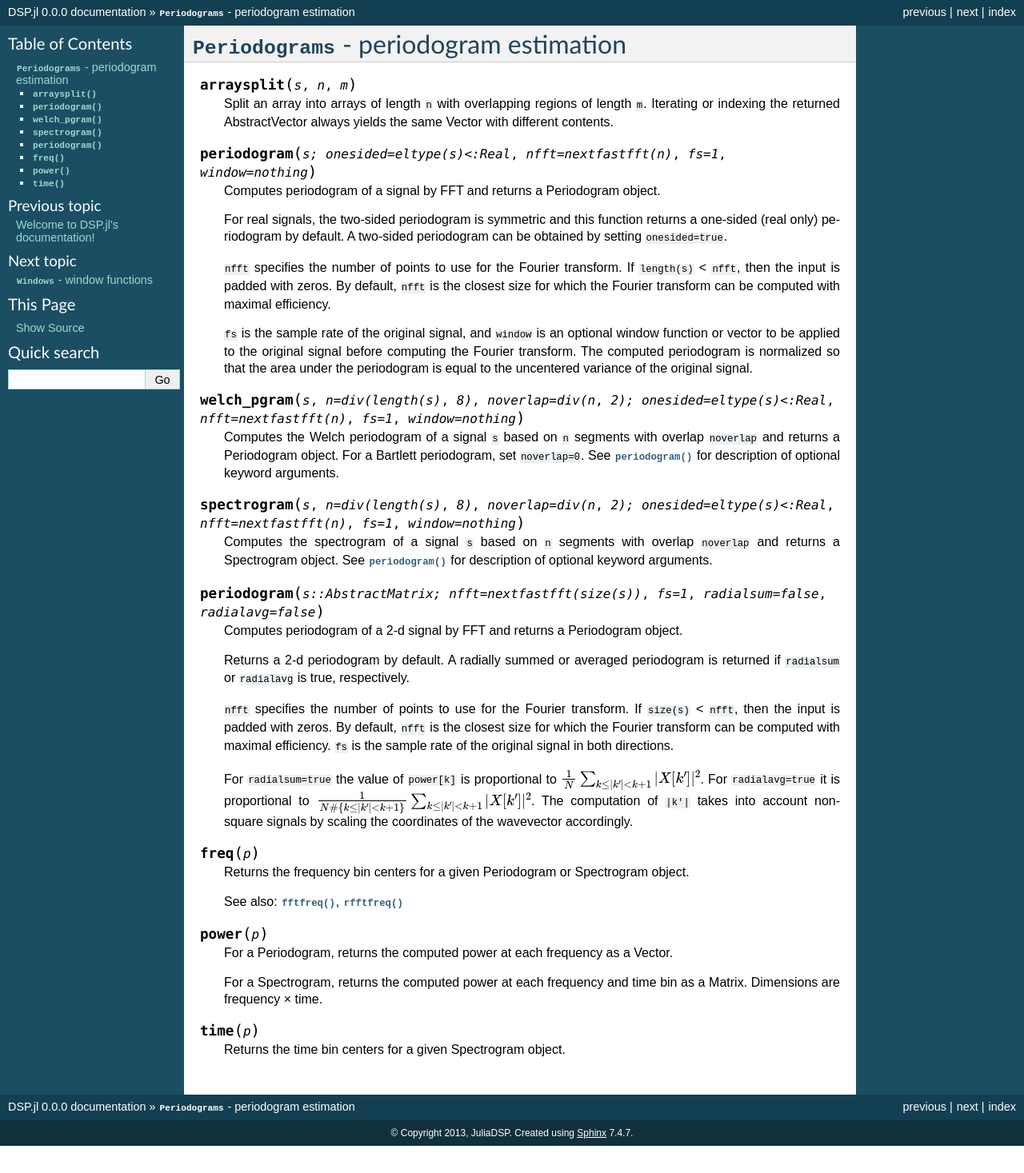
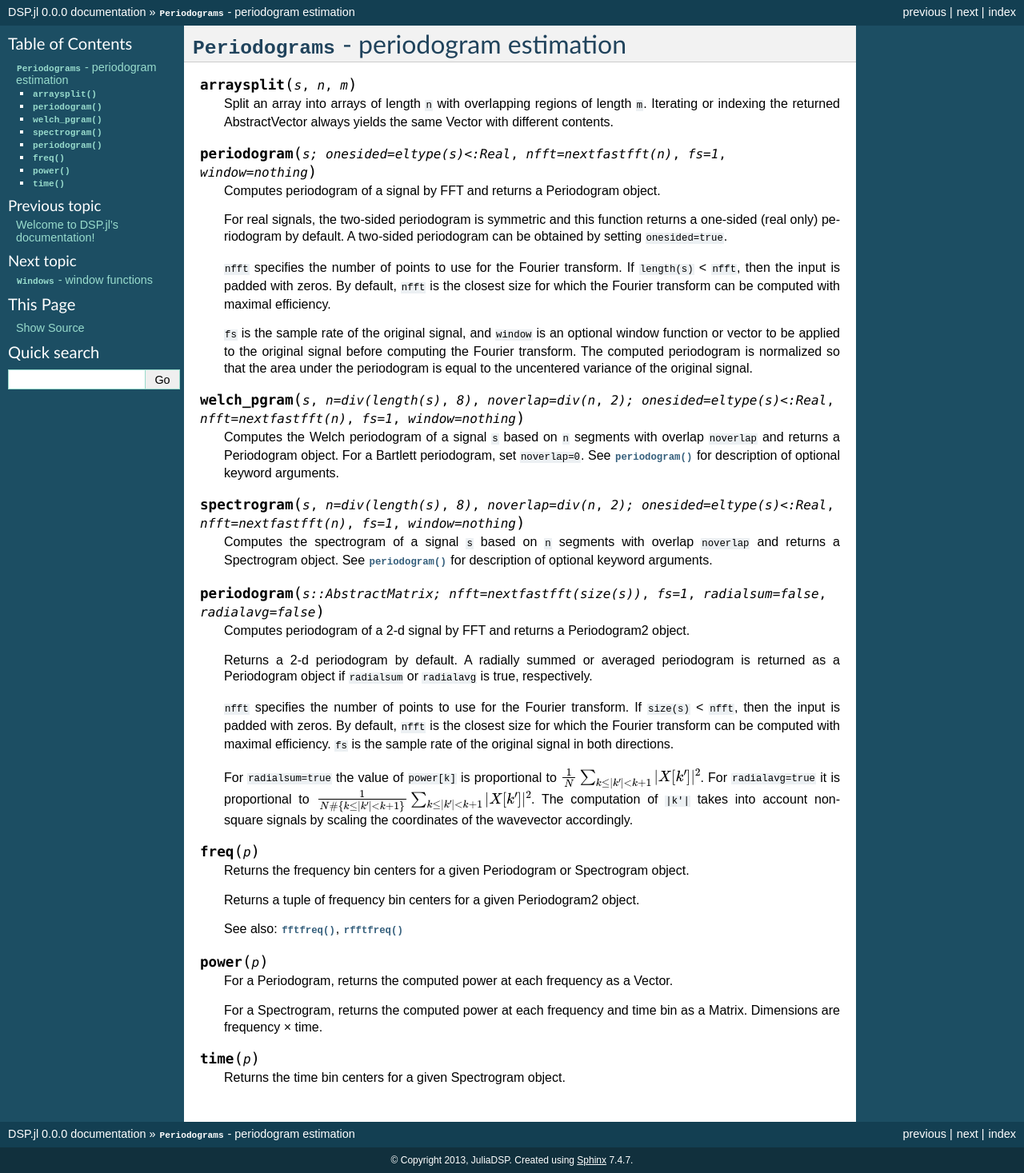
Before and after one commit to JuliaDSP/DSP.jl, a Sphinx documentation site: the page built from doc/periodograms.rst, in a window 1280 px wide. Shown: the whole page at 80% size. Built offline with Sphinx 7.4.7, drawn with Linux system fonts in a browser that asks for light colours; formulas are drawn with MathJax 3; before the commit the page ends 1433 px from its top, so only the background shows below that.

Commit message:
Frequencies2 removed
two Frequencies objects used instead
fftshift for Periodogram2 added + tests
v0.2 support removed

```diff
--- a/doc/periodograms.rst
+++ b/doc/periodograms.rst
@@ -43,11 +43,11 @@
 .. function:: periodogram(s::AbstractMatrix; nfft=nextfastfft(size(s)), fs=1, radialsum=false, radialavg=false)
 
     Computes periodogram of a 2-d signal by FFT and returns a
-    Periodogram object.
+    Periodogram2 object.
 
     Returns a 2-d periodogram by default. A radially summed or
-    averaged periodogram is returned if ``radialsum`` or
-    ``radialavg`` is true, respectively.
+    averaged periodogram is returned as a Periodogram object
+    if ``radialsum`` or  ``radialavg`` is true, respectively.
 
     ``nfft`` specifies the number of points to use for the Fourier
     transform. If ``size(s)`` < ``nfft``, then the input is padded
@@ -67,6 +67,9 @@
 	Returns the frequency bin centers for a given Periodogram or
 	Spectrogram object.
 
+	Returns a tuple of frequency bin centers for a given Periodogram2
+	object.
+
 	See also: :func:`fftfreq`, :func:`rfftfreq`
 
 .. function:: power(p)
```
Also changed, not shown: doc/util.rst (+0 -11 lines), 4 other files.
